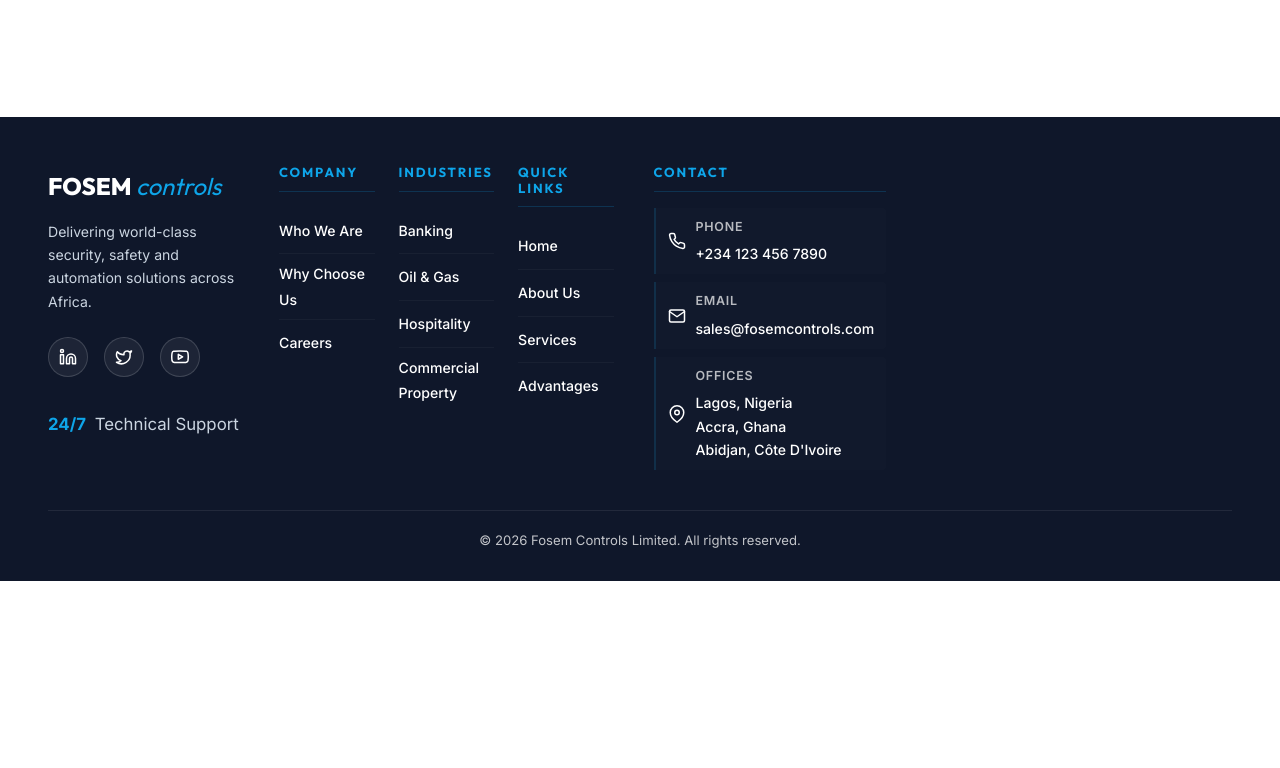
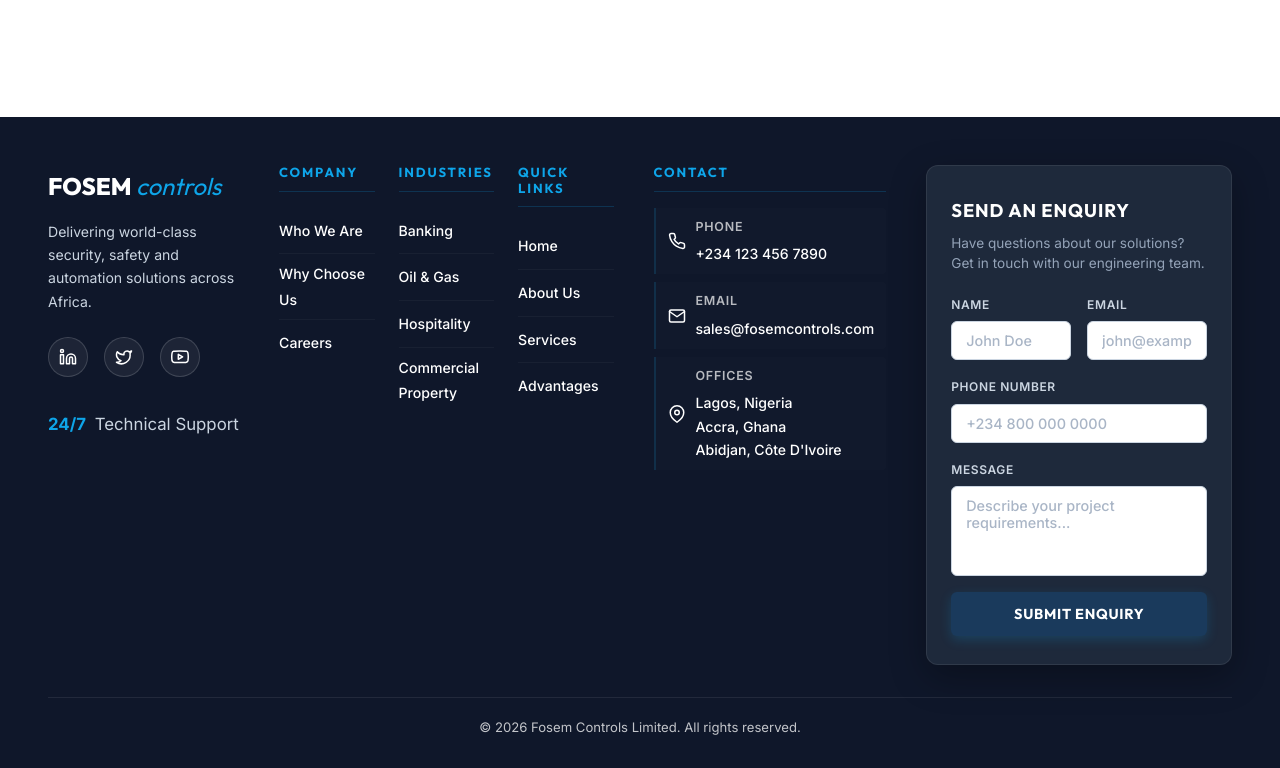
Before and after one commit to SleepyAsh21/fosem-controls, a website: page index.html in a window 1280 px wide. Shown: the part 6928-7696 px from the top of the page. Before the commit the page ends 7509 px from the top, so only its background shows below. Drawn offline with Linux system fonts and the light colour scheme.

Commit message:
Update enquiry form to use high-quality white input boxes, clear labels, and description

```diff
--- a/index.html
+++ b/index.html
@@ -765,6 +765,33 @@
             </div>
           </div>
         </div>
+
+        <!-- ZONE 5: ENQUIRY ZONE -->
+        <div class="footer-enquiry">
+          <h4>Send an Enquiry</h4>
+          <p class="enquiry-subtitle">Have questions about our solutions? Get in touch with our engineering team.</p>
+          <form class="enquiry-form" id="footer-enquiry-form">
+            <div class="enquiry-grid">
+              <div class="enquiry-field">
+                <label for="enquiry-name" class="field-label">Name</label>
+                <input type="text" id="enquiry-name" name="name" placeholder="John Doe" required>
+              </div>
+              <div class="enquiry-field">
+                <label for="enquiry-email" class="field-label">Email</label>
+                <input type="email" id="enquiry-email" name="email" placeholder="john@example.com" required>
+              </div>
+              <div class="enquiry-field full-width">
+                <label for="enquiry-phone" class="field-label">Phone Number</label>
+                <input type="tel" id="enquiry-phone" name="phone" placeholder="+234 800 000 0000" required>
+              </div>
+              <div class="enquiry-field full-width">
+                <label for="enquiry-message" class="field-label">Message</label>
+                <textarea id="enquiry-message" name="message" placeholder="Describe your project requirements..." rows="4" required></textarea>
+              </div>
+            </div>
+            <button type="submit" class="enquiry-submit-btn">Submit Enquiry</button>
+          </form>
+        </div>
       </div>
       <div class="footer-bottom">
         <p>&copy; 2026 Fosem Controls Limited. All rights reserved.</p>
--- a/styles.css
+++ b/styles.css
@@ -2037,92 +2037,116 @@ ul {
 
 /* Footer Enquiry Form */
 .footer-enquiry {
-  background: #111a2e; /* Sleek dark navy card background */
-  border: 1px solid rgba(14, 165, 233, 0.12); /* Subtle Fosem blue border instead of white */
-  border-left: 3px solid var(--primary); /* Glowing Fosem blue left accent */
-  border-radius: var(--radius-lg, 12px);
-  padding: 24px;
+  background: #1e293b; /* Premium slate-800 card background */
+  border: 1px solid rgba(255, 255, 255, 0.08);
+  border-radius: 12px;
+  padding: 28px 24px;
   display: flex;
   flex-direction: column;
-  box-shadow: 0 10px 30px rgba(0, 0, 0, 0.2);
+  box-shadow: 0 12px 36px rgba(0, 0, 0, 0.3);
 }
 
 .footer-enquiry h4 {
   font-family: var(--font-heading);
-  font-size: 1.1rem;
+  font-size: 1.15rem;
   font-weight: 700;
   color: #fff;
-  margin-bottom: 20px;
+  margin-bottom: 6px;
   text-transform: uppercase;
   letter-spacing: 0.05em;
 }
 
+.enquiry-subtitle {
+  font-family: var(--font-body);
+  font-size: 0.85rem;
+  line-height: 1.5;
+  color: #94a3b8; /* slate-400 */
+  margin-bottom: 20px;
+}
+
 .enquiry-form {
   display: flex;
   flex-direction: column;
-  gap: 14px;
+  gap: 16px;
 }
 
 .enquiry-grid {
   display: grid;
   grid-template-columns: repeat(2, 1fr);
-  gap: 12px;
+  gap: 16px;
+}
+
+.enquiry-field {
+  display: flex;
+  flex-direction: column;
 }
 
 .enquiry-field.full-width {
   grid-column: span 2;
+}
+
+.field-label {
+  font-family: var(--font-body);
+  font-size: 0.75rem;
+  font-weight: 600;
+  color: #cbd5e1; /* slate-300 */
+  margin-bottom: 6px;
+  text-transform: uppercase;
+  letter-spacing: 0.05em;
 }
 
 .enquiry-field input,
 .enquiry-field textarea {
   width: 100%;
-  background: #090e1a; /* Dark inset input background matching theme */
-  border: 1px solid rgba(14, 165, 233, 0.15); /* Zero white, subtle blue border */
-  border-radius: 8px;
-  color: #f8fafc;
-  padding: 12px 14px;
+  background: #ffffff; /* Clean white input boxes */
+  border: 1px solid #cbd5e1; /* Slate border */
+  border-radius: 6px;
+  color: #0f172a; /* Dark slate text */
+  padding: 10px 14px;
   font-family: var(--font-body);
   font-size: 0.9rem;
-  transition: border-color 0.25s ease, box-shadow 0.25s ease, background-color 0.25s ease;
+  font-weight: 500;
+  transition: border-color 0.2s ease, box-shadow 0.2s ease;
 }
 
 .enquiry-field input::placeholder,
 .enquiry-field textarea::placeholder {
-  color: rgba(148, 163, 184, 0.4); /* Soft slate grey placeholder */
+  color: #94a3b8; /* Soft slate grey placeholder */
+  opacity: 0.8;
 }
 
 .enquiry-field input:focus,
 .enquiry-field textarea:focus {
   border-color: var(--primary);
-  background-color: #0b1120;
-  box-shadow: 0 0 0 3px rgba(14, 165, 233, 0.25);
+  box-shadow: 0 0 0 3px rgba(14, 165, 233, 0.2);
   outline: none;
 }
 
 .enquiry-field textarea {
   resize: none;
-  min-height: 80px;
+  min-height: 90px;
 }
 
 .enquiry-submit-btn {
-  background: linear-gradient(135deg, var(--primary), #0284c7);
+  background: var(--primary);
   color: #fff;
   border: none;
-  border-radius: 8px;
+  border-radius: 6px;
   padding: 13px;
   font-family: var(--font-heading);
-  font-size: 0.95rem;
-  font-weight: 600;
-  letter-spacing: 0.02em;
+  font-size: 0.9rem;
+  font-weight: 700;
+  text-transform: uppercase;
+  letter-spacing: 0.05em;
   cursor: pointer;
   box-shadow: 0 4px 12px rgba(14, 165, 233, 0.2);
-  transition: background 0.3s ease, transform 0.2s ease, box-shadow 0.3s ease;
+  transition: all 0.25s ease;
 }
 
 .enquiry-submit-btn:hover {
-  background: linear-gradient(135deg, #38bdf8, var(--primary));
+  background: #0284c7;
+  transform: translateY(-1px);
   box-shadow: 0 6px 16px rgba(14, 165, 233, 0.3);
-  transform: translateY(-1px);
 }
 
 .enquiry-submit-btn:active {
```
